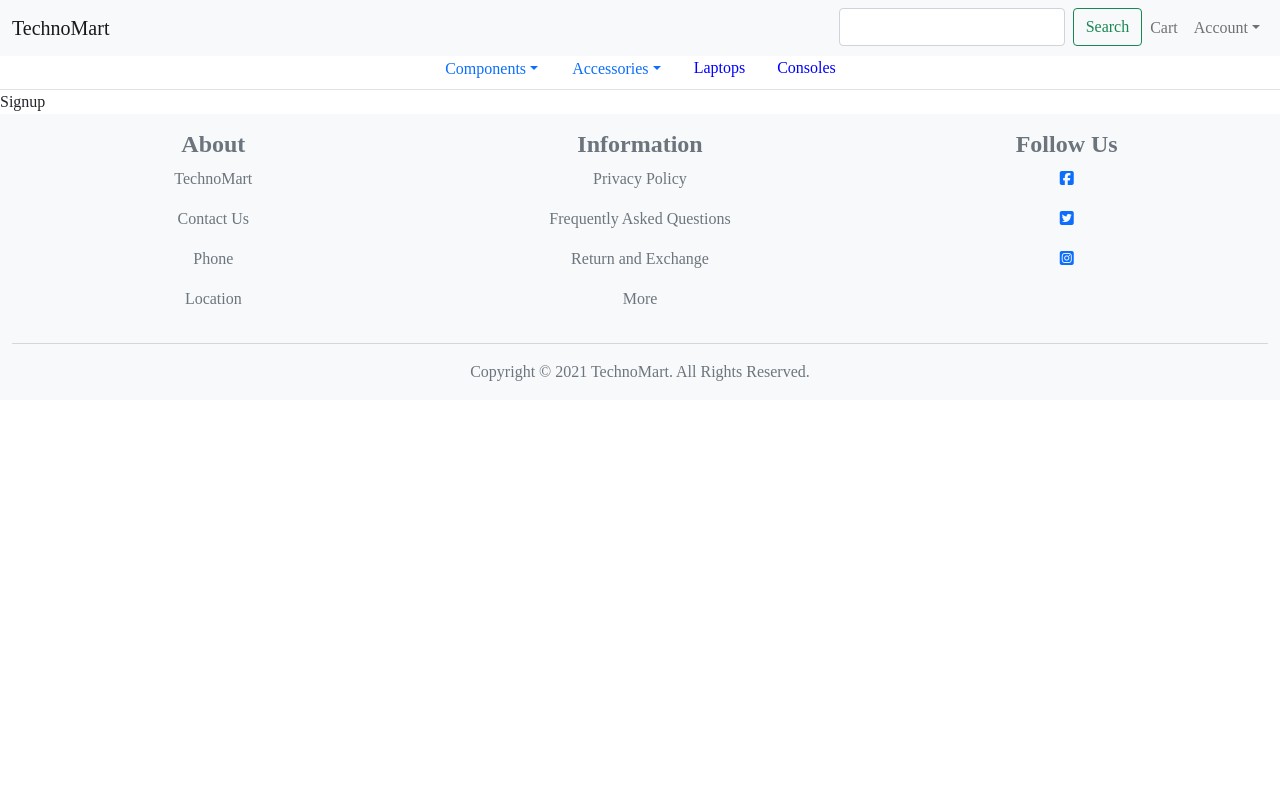
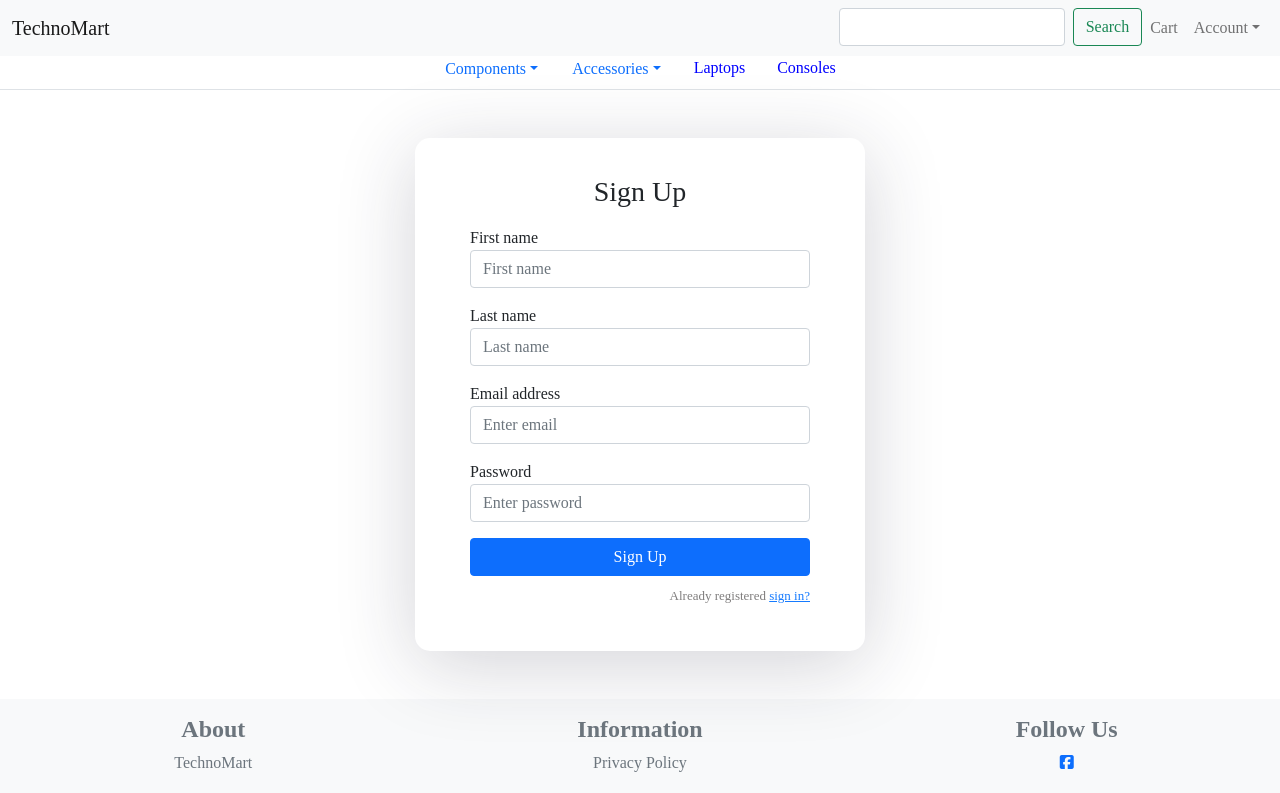
Before and after one commit to UmairMirza1/TechnoMart, a React (Create React App) app in the folder client/: page /Signup in a window 1280 px wide. Shown: the top 793 px of the page. Built offline with nearby package versions, Linux system fonts and the light colour scheme; some icons are missing; the HTML template or start-up script is replaced by a standard one; a web font is replaced by a local one.

Commit message:
Added login and signup

```diff
--- a/client/src/App.css
+++ b/client/src/App.css
@@ -7,6 +7,10 @@
 
 .dropdown-menu {
   min-width: 0;
+}
+
+.signIn{
+  margin: auto;
 }
 
 .total {
@@ -116,3 +120,42 @@
   width: 100%;
   max-height: 100%;
 }
+.auth-wrapper {
+  display: flex;
+  justify-content: center;
+  flex-direction: column;
+  text-align: left;
+}
+.auth-inner {
+  width: 450px;
+  margin: auto;
+  background: #ffffff;
+  box-shadow: 0px 14px 80px rgba(34, 35, 58, 0.2);
+  padding: 40px 55px 45px 55px;
+  border-radius: 15px;
+  transition: all .3s;
+}
+.auth-wrapper .form-control:focus {
+  border-color: #167bff;
+  box-shadow: none;
+}
+.auth-wrapper h3 {
+  text-align: center;
+  margin: 0;
+  line-height: 1;
+  padding-bottom: 20px;
+}
+.custom-control-label {
+  font-weight: 400;
+}
+.forgot-password,
+.forgot-password a {
+  text-align: right;
+  font-size: 13px;
+  padding-top: 10px;
+  color: #7f7d7d;
+  margin: 0;
+}
+.forgot-password a {
+  color: #167bff;
+}
--- a/client/src/components/auth/Signin.jsx
+++ b/client/src/components/auth/Signin.jsx
@@ -1,11 +1,40 @@
-import React from 'react'
-
-const Signin = () => {
-  return (
-    <div>
-      SignIn
-    </div>
-  )
+import React, { Component } from 'react'
+export default class SignUp extends Component {
+  render() {
+    return (
+      <div className="p-5">
+        <div className="auth-wrapper">
+          <div className="auth-inner">
+            <form>
+            <h3>Log In</h3>
+          <div className="mb-3">
+            <label>Email address</label>
+            <input
+              type="email"
+              className="form-control"
+              placeholder="Enter email"
+            />
+          </div>
+          <div className="mb-3">
+            <label>Password</label>
+            <input
+              type="password"
+              className="form-control"
+              placeholder="Enter password"
+            />
+          </div>
+          <div className="d-grid">
+            <button type="submit" className="btn btn-primary">
+              Login
+            </button>
+          </div>
+          <p className="forgot-password text-right">
+            Not registered <a href="/Signup">sign up!</a>
+          </p>
+            </form>
+          </div>
+        </div>
+      </div>
+    )
+  }
 }
-
-export default Signin
--- a/client/src/components/auth/Signup.jsx
+++ b/client/src/components/auth/Signup.jsx
@@ -1,14 +1,52 @@
-import React from 'react'
-
-const Signup = () => {
-  return (
-    <>
-
-<div> Signup </div>
-
-
-    </>
-  )
+import React, { Component } from 'react'
+export default class SignUp extends Component {
+  render() {
+    return (
+      <div className="p-5">
+        <div className="auth-wrapper">
+          <div className="auth-inner">
+            <form>
+          <h3>Sign Up</h3>
+          <div className="mb-3">
+            <label>First name</label>
+            <input
+              type="text"
+              className="form-control"
+              placeholder="First name"
+            />
+          </div>
+          <div className="mb-3">
+            <label>Last name</label>
+            <input type="text" className="form-control" placeholder="Last name" />
+          </div>
+          <div className="mb-3">
+            <label>Email address</label>
+            <input
+              type="email"
+              className="form-control"
+              placeholder="Enter email"
+            />
+          </div>
+          <div className="mb-3">
+            <label>Password</label>
+            <input
+              type="password"
+              className="form-control"
+              placeholder="Enter password"
+            />
+          </div>
+          <div className="d-grid">
+            <button type="submit" className="btn btn-primary">
+              Sign Up
+            </button>
+          </div>
+          <p className="forgot-password text-right">
+            Already registered <a href="/Signin">sign in?</a>
+          </p>
+            </form>
+          </div>
+        </div>
+      </div>
+    )
+  }
 }
-
-export default Signup
```
Also changed, not shown: 1 other file (tests, documents, lock files or other folders).
